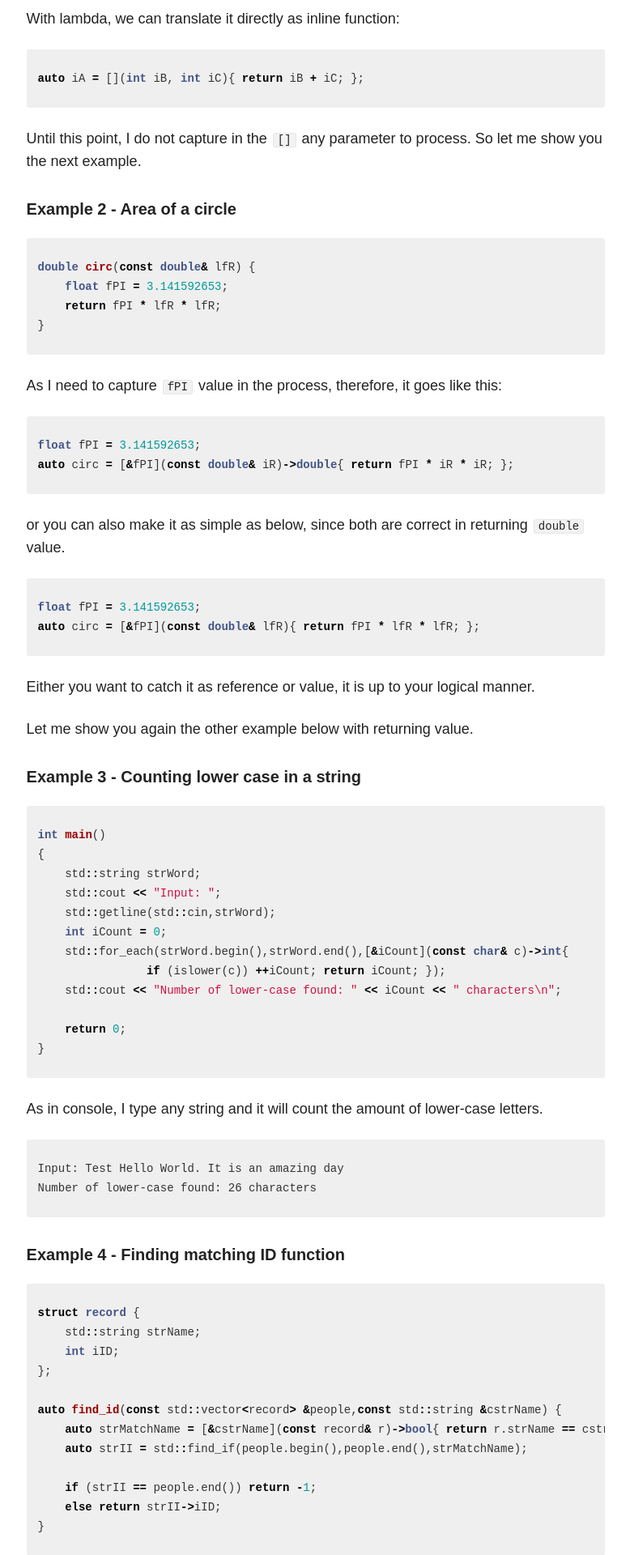
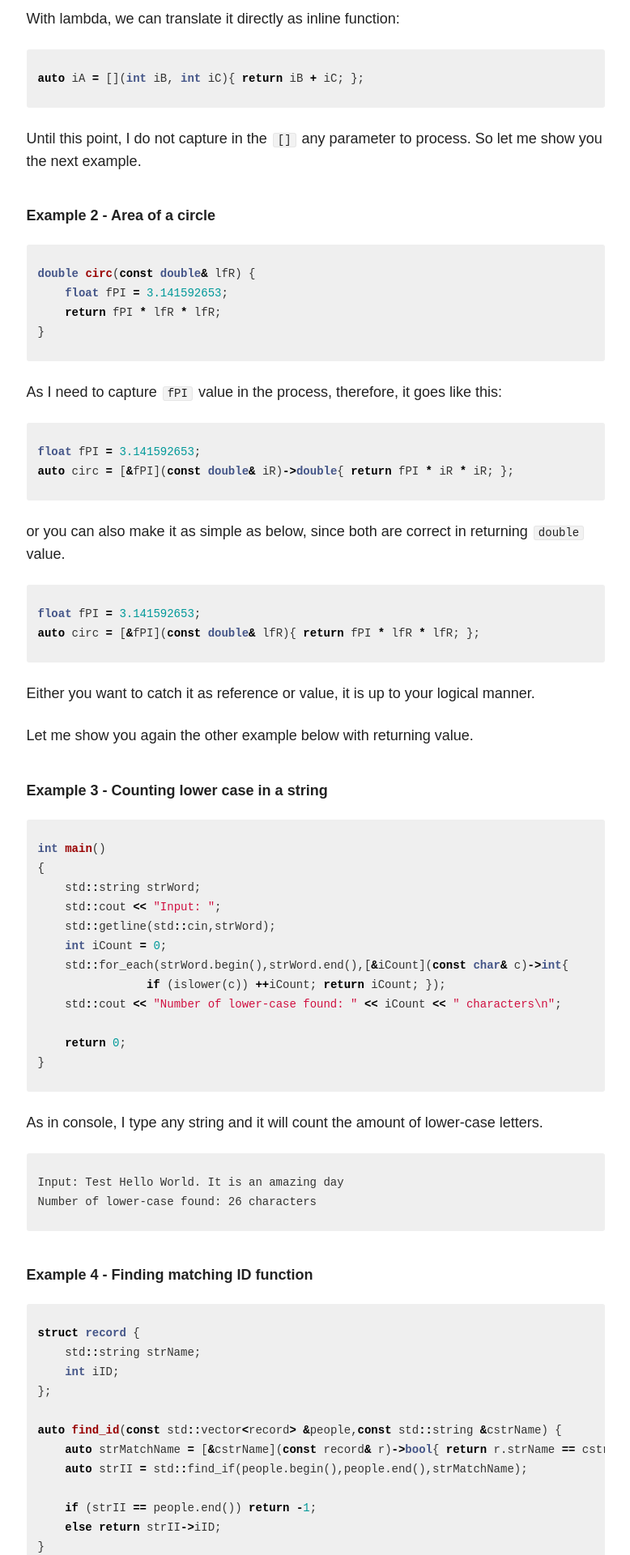
Before and after one commit to ericjansen/ericjansen.github.io, a Jekyll site: the page built from _posts/blog/2016-02-25-my-experiment-using-lambda-expression-in-c.markdown, in a window 1280 px wide. Shown: the part 892-2812 px from the top of the page at 81% size, without its empty margins (347-1125 px from the left). Built offline with Jekyll 4.4.1, drawn with Linux system fonts in a browser that asks for light colours; nearby versions of some CDN libraries.

```diff
--- a/_posts/blog/2016-02-25-my-experiment-using-lambda-expression-in-c.markdown
+++ b/_posts/blog/2016-02-25-my-experiment-using-lambda-expression-in-c.markdown
@@ -27,7 +27,7 @@ auto iA = [](int iB, int iC){ return iB + iC; };
 {% endhighlight %}
 Until this point, I do not capture in the ``[]`` any parameter to process. So let me show you the next example.
 
-##### Example 2 - Area of a circle
+###### Example 2 - Area of a circle
 {% highlight c++ %}
 double circ(const double& lfR) {
     float fPI = 3.141592653;
@@ -48,7 +48,7 @@ Either you want to catch it as reference or value, it is up to your logical mann
 
 Let me show you again the other example below with returning value.
 
-##### Example 3 - Counting lower case in a string
+###### Example 3 - Counting lower case in a string
 {% highlight c++ %}
 int main()
 {
@@ -69,7 +69,7 @@ Input: Test Hello World. It is an amazing day
 Number of lower-case found: 26 characters
 {% endhighlight %}
 
-##### Example 4 - Finding matching ID function
+###### Example 4 - Finding matching ID function
 {% highlight c++ %}
 struct record {
     std::string strName;
@@ -86,7 +86,7 @@ auto find_id(const std::vector<record> &people,const std::string &cstrName) {
 {% endhighlight %}
 
 
-##### Example 5 - Adding one to each element of vector
+###### Example 5 - Adding one to each element of vector
 {% highlight c++ %}
 int main() {
     std::vector<int> viNum = { 3,4,6,8,100 };
```
